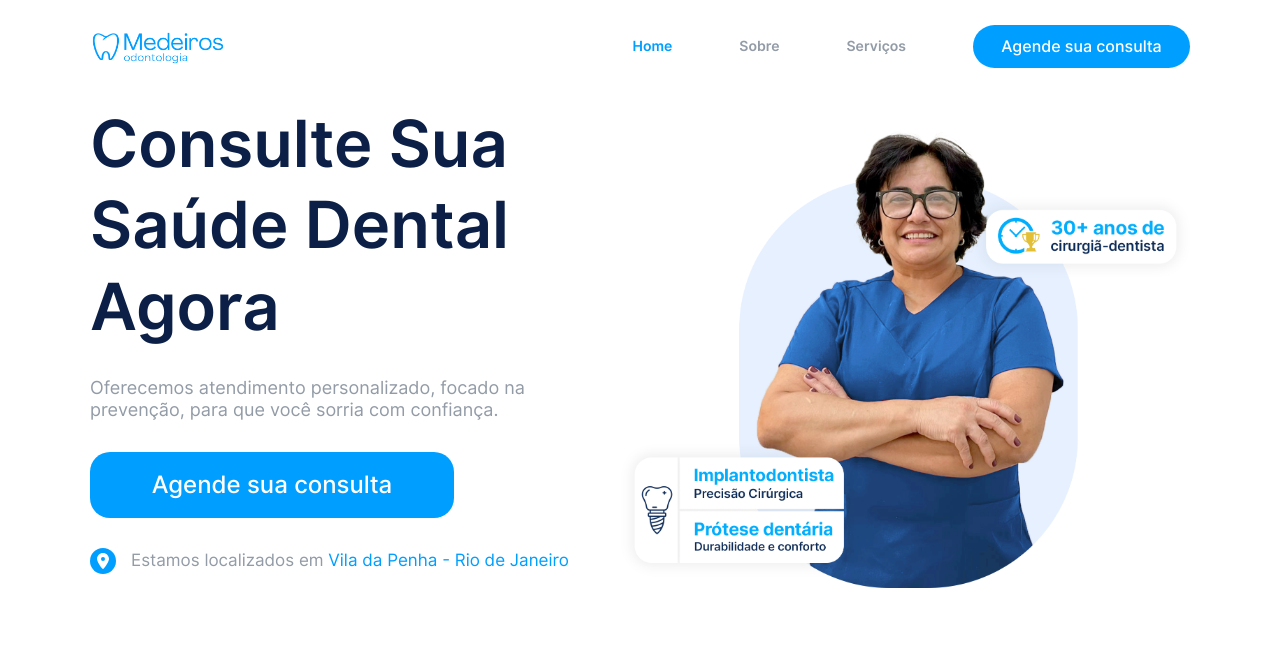
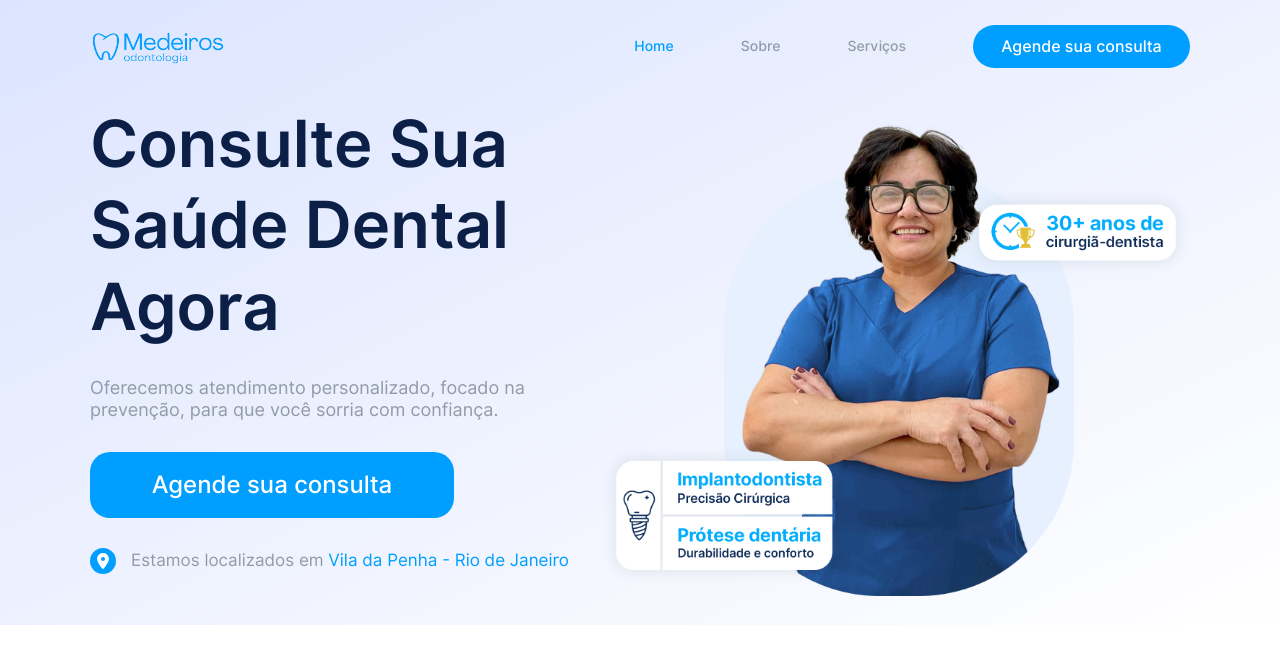
Before and after one commit to petrinidias/MedeirosOdontologia, a Next.js app: page / in a window 1280 px wide. Shown: the top 664 px of the page. Built offline with nearby package versions, Linux system fonts and the light colour scheme.

Commit message:
new section

```diff
--- a/src/app/page.js
+++ b/src/app/page.js
@@ -4,6 +4,7 @@ import { FaLocationDot } from "react-icons/fa6";
 export default function Home() {
   return (
     <>
+    <div className=" bg-gradient-to-br from-azulGradiente to-white">
       <header className="w-full h-[93px] flex items-center justify-between px-[90px]">
         <Image
           src="/imgs/logo.png"
@@ -12,9 +13,9 @@ export default function Home() {
           height={32}
         />
         <div className="flex flex-row items-center gap-[67px]">
-        <p className="font-Inter font-semibold text-azul text-[14px] hover:text-butaohover cursor-pointer duration-150">Home</p>
-        <p className="font-Inter font-semibold text-cinza text-[14px] hover:text-butaohover cursor-pointer duration-150">Sobre</p>
-        <p className="font-Inter font-semibold text-cinza text-[14px] hover:text-butaohover cursor-pointer duration-150">Serviços</p>
+          <p className="font-Inter font-medium text-azul text-[14px] hover:text-butaohover cursor-pointer duration-150">Home</p>
+          <p className="font-Inter font-medium text-cinza text-[14px] hover:text-butaohover cursor-pointer duration-150">Sobre</p>
+          <p className="font-Inter font-medium text-cinza text-[14px] hover:text-butaohover cursor-pointer duration-150">Serviços</p>
           <button className="font-Inter font-medium text-white text-[16px] flex justify-center items-center w-[217px] h-[43px] bg-azul hover:bg-butaohover duration-150 rounded-[27px]">Agende sua consulta</button>
         </div>
       </header>
@@ -44,12 +45,12 @@ export default function Home() {
           <Image
             src="/imgs/dri.png"
             alt="Descrição da imagem"
-          width={569}
-          height={460}
+            width={615}
+            height={497}
           />
         </div>
       </section>
-
+    </div>
     </>
   );
 }
--- a/tailwind.config.js
+++ b/tailwind.config.js
@@ -10,7 +10,8 @@ export default {
         azul: "#009EFF",
         cinza: "#929BA6",
         butaohover: "#0383D2",
-        azulEscuro: "#0C2047"
+        azulEscuro: "#0C2047",
+        azulGradiente: "#DCE4FF",
       }
     },
   },
```
Lines whose indentation alone changed are shown as unchanged.
